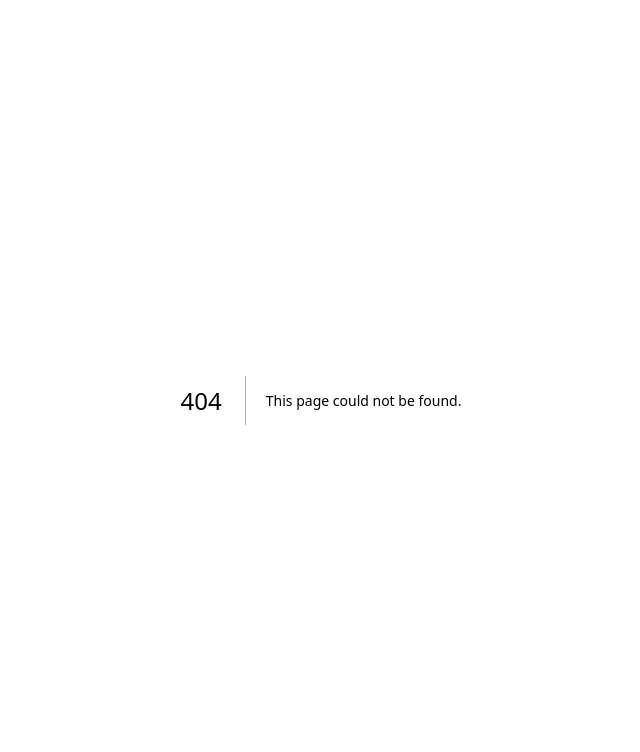
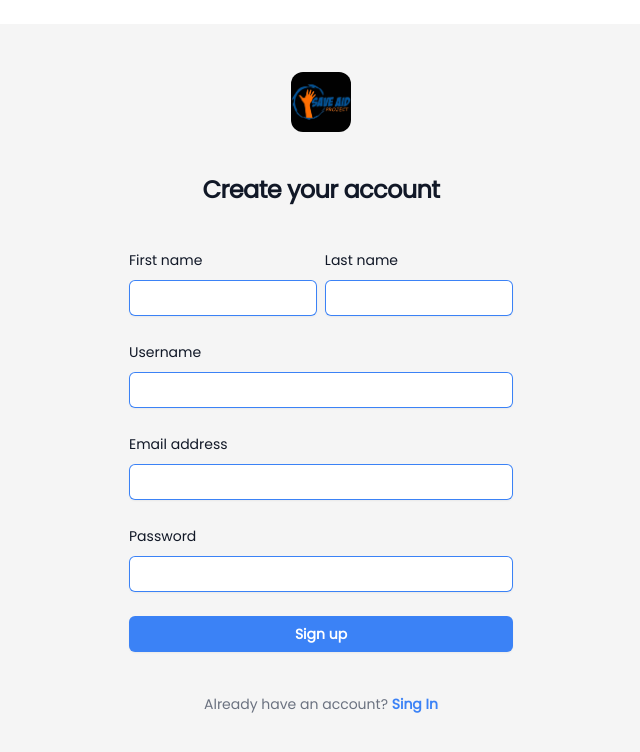
Before and after one commit to saeedyussif663/saveaid, a Next.js app: page /signup in a window 1280 px wide. Before the commit this address had no page. Shown: the top 752 px of the page, without its empty margins (319-959 px from the left). Built offline with nearby package versions, Linux system fonts and the light colour scheme.

Commit message:
signup page

```diff
--- a/app/page.tsx
+++ b/app/page.tsx
@@ -3,6 +3,8 @@ import Contact from "@/components/Contact";
 import Landing from "@/components/Landing";
 import Navbar from "@/components/Navbar";
 import { Projects } from "@/components/Projects";
+import { Suspense } from "react";
+import Loading from "../components/loading";
 
 export default function Home() {
   return (
@@ -10,7 +12,9 @@ export default function Home() {
       <Navbar />
       <Landing />
       <About />
-      <Projects />
+      <Suspense fallback={<Loading />}>
+        <Projects />
+      </Suspense>
 
       <Contact />
     </main>
--- /dev/null
+++ b/app/signup/page.tsx
@@ -0,0 +1,5 @@
+import Signup from "@/components/Signup";
+
+export default function page() {
+  return <Signup />;
+}
--- a/components/Navbar.tsx
+++ b/components/Navbar.tsx
@@ -84,12 +84,12 @@ export default function Navbar() {
         >
           Sign In
         </Link>
-        <a
-          href="#"
+        <Link
+          href="/signup"
           className="bg-[#2185d0] hover:bg-blue-600 text-white py-1 px-2 rounded-md"
         >
           Sign Up
-        </a>
+        </Link>
       </div>
     </div>
   );
--- a/components/Signin.tsx
+++ b/components/Signin.tsx
@@ -3,6 +3,7 @@ import Image from "next/image";
 import { FormEvent, useRef } from "react";
 
 import logo from "../assets/logo.jpg";
+import Link from "next/link";
 
 interface UserDetails {
   username: string;
@@ -26,7 +27,7 @@ export default function Signin() {
 
   return (
     <div className="max-w-[44rem] mx-auto mt-24 md:mt-10">
-      <div className="flex min-h-full w-[95%] rounded-xl mx-auto md:w-full flex-1 flex-col justify-center px-6 py-12 lg:px-8 bg-neutral-100">
+      <div className="flex min-h-full w-[95%] rounded-xl md:rounded-2xl mx-auto md:w-full flex-1 flex-col justify-center px-6 py-12 lg:px-8 bg-neutral-100">
         <div className="sm:mx-auto sm:w-full sm:max-w-sm">
           <Image
             className="mx-auto rounded-xl"
@@ -96,12 +97,12 @@ export default function Signin() {
 
           <p className="mt-10 text-center text-sm text-gray-500">
             Not a member?{" "}
-            <a
-              href="#"
-              className="font-semibold leading-6 text-indigo-600 hover:text-indigo-500"
+            <Link
+              href="/signup"
+              className="font-semibold leading-6 text-blue-500 hover:text-blue-600"
             >
               Sing Up to contribute
-            </a>
+            </Link>
           </p>
         </div>
       </div>
--- /dev/null
+++ b/components/Signup.tsx
@@ -0,0 +1,178 @@
+"use client";
+
+import Image from "next/image";
+import logo from "../assets/logo.jpg";
+import Link from "next/link";
+import { ChangeEvent, FormEvent, useState } from "react";
+
+export default function Signup() {
+  const [firstName, setFirstName] = useState("");
+  const [lastName, setLastName] = useState("");
+  const [username, setUsername] = useState("");
+  const [email, setEmail] = useState("");
+  const [password, setPasswordName] = useState("");
+
+  function handleSubmit(e: FormEvent) {
+    e.preventDefault();
+    const user = {
+      firstName,
+      lastName,
+      username,
+      email,
+      password,
+    };
+    console.log(user);
+
+    /* CREATE USER HERE */
+
+    setFirstName("");
+    setLastName("");
+    setUsername("");
+    setEmail("");
+    setPasswordName("");
+  }
+  return (
+    <div className="max-w-[55rem] mx-auto my-4 md:mt-6">
+      <div className="flex min-h-full w-[95%] rounded-xl md:rounded-3xl mx-auto md:w-full flex-1 flex-col justify-center px-6 py-12 lg:px-8 bg-neutral-100">
+        <div className="sm:mx-auto sm:w-full sm:max-w-md">
+          <Image
+            className="mx-auto rounded-xl"
+            src={logo}
+            alt="Saveaid"
+            height={60}
+            width={60}
+          />
+          <h2 className="mt-10 text-center text-2xl font-bold leading-9 tracking-tight text-gray-900">
+            Create your account
+          </h2>
+        </div>
+        <div className="mt-10 sm:mx-auto sm:w-full sm:max-w-sm">
+          <form className="space-y-6" onSubmit={handleSubmit}>
+            <div className="flex justify-between md:gap-[2%] flex-col md:flex-row">
+              <div className="w-[49%]">
+                <label
+                  htmlFor="firstname"
+                  className="block text-sm font-medium leading-6 text-gray-900"
+                >
+                  First name
+                </label>
+                <div className="mt-2">
+                  <input
+                    id="firstname"
+                    name="firstname"
+                    type="text"
+                    required
+                    value={firstName}
+                    onChange={(e) => setFirstName(e.target.value)}
+                    className="block w-full rounded-md border-0 px-2 py-1.5 text-gray-900 shadow-sm ring-1 ring-inset ring-blue-500 focus:ring-blue-700 outline-none sm:text-sm sm:leading-6"
+                  />
+                </div>
+              </div>
+              <div className="w-[49%]">
+                <label
+                  htmlFor="lastname"
+                  className="block text-sm font-medium leading-6 text-gray-900"
+                >
+                  Last name
+                </label>
+                <div className="mt-2">
+                  <input
+                    id="lastname"
+                    name="lastname"
+                    type="text"
+                    required
+                    value={lastName}
+                    onChange={(e) => setLastName(e.target.value)}
+                    className="block w-full rounded-md border-0 px-2 py-1.5 text-gray-900 shadow-sm ring-1 ring-inset ring-blue-500 focus:ring-blue-700 outline-none sm:text-sm sm:leading-6"
+                  />
+                </div>
+              </div>
+            </div>
+
+            <div>
+              <label
+                htmlFor="username"
+                className="block text-sm font-medium leading-6 text-gray-900"
+              >
+                Username
+              </label>
+              <div className="mt-2">
+                <input
+                  id="username"
+                  name="username"
+                  type="text"
+                  required
+                  value={username}
+                  onChange={(e) => setUsername(e.target.value)}
+                  className="block w-full rounded-md border-0 px-2 py-1.5 text-gray-900 shadow-sm ring-1 ring-inset ring-blue-500 focus:ring-blue-700 outline-none sm:text-sm sm:leading-6"
+                />
+              </div>
+            </div>
+
+            <div>
+              <label
+                htmlFor="email"
+                className="block text-sm font-medium leading-6 text-gray-900"
+              >
+                Email address
+              </label>
+              <div className="mt-2">
+                <input
+                  id="email"
+                  name="email"
+                  type="email"
+                  required
+                  value={email}
+                  onChange={(e) => setEmail(e.target.value)}
+                  className="block w-full rounded-md border-0 px-2 py-1.5 text-gray-900 shadow-sm ring-1 ring-inset ring-blue-500 focus:ring-blue-700 outline-none sm:text-sm sm:leading-6"
+                />
+              </div>
+            </div>
+
+            <div>
+              <div className="flex items-center justify-between">
+                <label
+                  htmlFor="password"
+                  className="block text-sm font-medium leading-6 text-gray-900"
+                >
+                  Password
+                </label>
+              </div>
+              <div className="mt-2">
+                <input
+                  id="password"
+                  name="password"
+                  type="password"
+                  required
+                  value={password}
+                  onChange={(e) => setPasswordName(e.target.value)}
+                  className="block w-full rounded-md border-0 px-2 py-1.5 text-gray-900 shadow-sm ring-1 ring-inset ring-blue-500 focus:ring-blue-700 outline-none sm:text-sm sm:leading-6"
+                />
+              </div>
+            </div>
+
+            <div>
+              <button
+                type="submit"
+                className="flex w-full justify-center rounded-md bg-blue-500 px-3 py-1.5 text-sm font-semibold leading-6 text-white shadow-sm hover:bg-blue-600 focus-visible:outline focus-visible:outline-2 focus-visible:outline-offset-2 focus-visible:outline-indigo-600"
+              >
+                Sign up
+              </button>
+              <p className="mt-4 hidden">Error message</p>
+            </div>
+          </form>
+
+          <p className="mt-10 text-center text-sm text-gray-500">
+            Already have an account?{" "}
+            <Link
+              href="/signin"
+              className="font-semibold leading-6 text-blue-500 hover:text-blue-600"
+            >
+              Sing In
+            </Link>
+          </p>
+        </div>
+      </div>
+    </div>
+  );
+}
```
Also changed, not shown: components/loading.tsx (renamed from app/loading.tsx).
